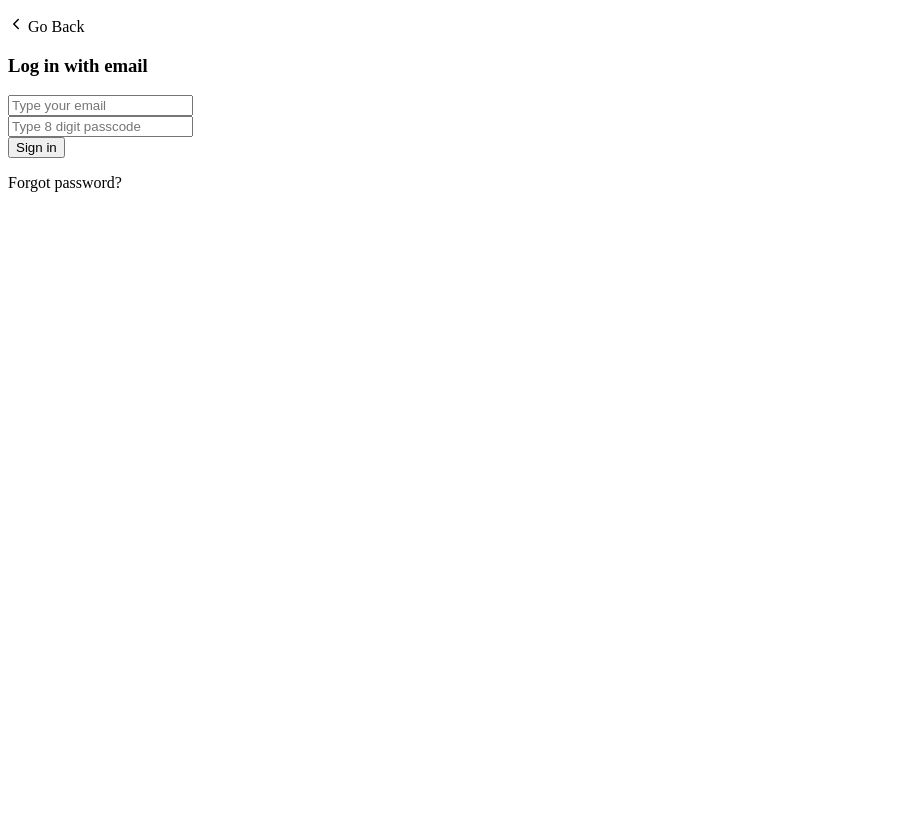
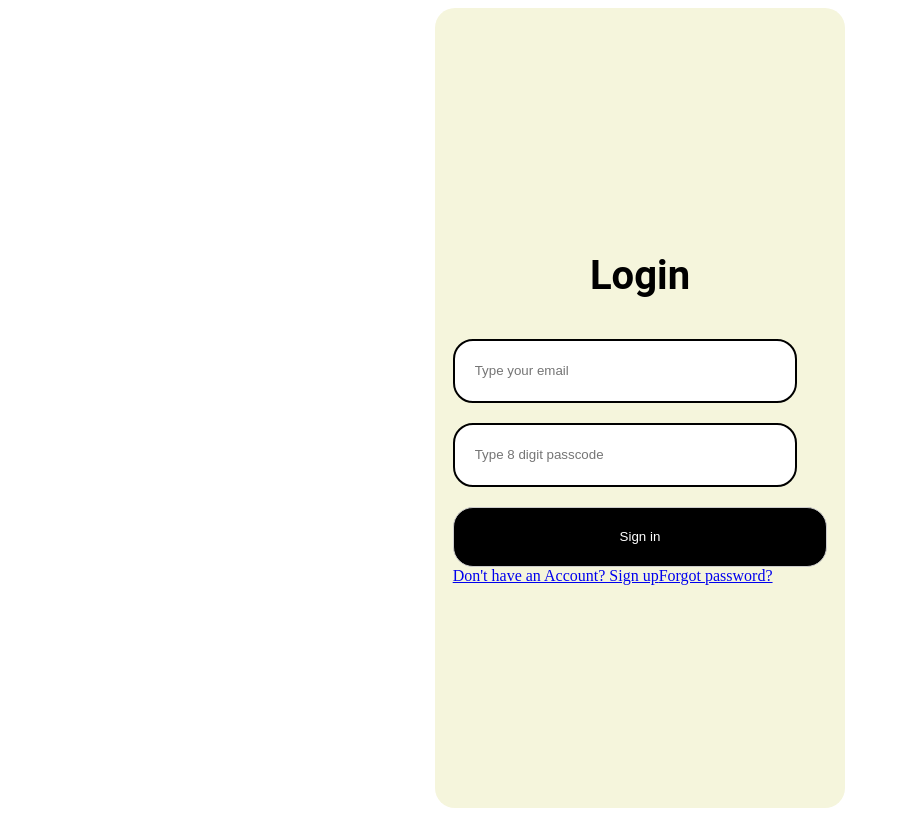
Before and after one commit to kbtanvir/movie-list-frontend, a React (Vite) app: page /login in a window 1280 px wide. Shown: the whole page, without its empty margins (0-900 px from the left). Built offline with nearby package versions, Linux system fonts and the light colour scheme.

Commit message:
auth flow ui added

```diff
--- a/src/App.tsx
+++ b/src/App.tsx
@@ -5,35 +5,46 @@ import {
   Route,
   Routes,
 } from "react-router-dom";
-import AuthForm from "./features/auth/view/forms/LoginEmailPass";
+import AuthForm from "./features/auth/view/forms/AuthForm";
 import FormPasswordPreset from "./features/auth/view/forms/PasswordReset";
 import MoviesView from "./features/movies/view/MoviesView";
+import "./global.css";
+import { AppRoutes } from "./lib/consts/Routes";
 import PrivateRoute from "./lib/layouts/PrivateRoute";
 
-function App() {
+export default function App() {
   return (
+    <div className="wrapper">
       <Router>
         <Routes>
           {/* * PROTECTED ROUTES */}
 
-        <Route path="/" element={<PrivateRoute children={<RootView />} />} />
           <Route
-          path="/movies"
-          element={<PrivateRoute children={<MoviesView />} />}
+            path={AppRoutes.home}
+            element={<PrivateRoute element={<RootView />} />}
           />
-        <Route path="*" element={<Navigate to="/" />} />
+          <Route
+            path={AppRoutes.movies}
+            element={<PrivateRoute element={<MoviesView />} />}
+          />
 
           {/* * AUTH ROUTES */}
 
-        <Route path="/login" element={<AuthForm />} />
-        <Route path="/register" element={<AuthForm />} />
-        <Route path="/password-reset" element={<FormPasswordPreset />} />
+          <Route path={AppRoutes.login} element={<AuthForm />} />
+          <Route path={AppRoutes.register} element={<AuthForm register />} />
+          <Route
+            path={AppRoutes.passwordReset}
+            element={<FormPasswordPreset />}
+          />
+
+          {/* * DEFAULT ROUTE */}
+
+          <Route path="*" element={<Navigate to={AppRoutes.home} />} />
         </Routes>
       </Router>
+    </div>
   );
 }
-
-export default App;
 
 function RootView() {
   useEffect(() => {}, []);
--- a/src/features/auth/view/forms/LoginEmailPass.tsx
+++ b/src/features/auth/view/forms/AuthForm.tsx
@@ -1,12 +1,13 @@
 import { yupResolver } from "@hookform/resolvers/yup";
 import { useState } from "react";
 import { useForm } from "react-hook-form";
-import { IoIosArrowBack } from "react-icons/io";
+import { Link } from "react-router-dom";
 import * as yup from "yup";
+import { AppRoutes } from "../../../../lib/consts/Routes";
 import { StateResponse } from "../../models/types/Auth";
 import ErrorMessageText from "./ErrorMessageText";
 
-export default function AuthForm() {
+export default function AuthForm({ ...props }: { register?: boolean }) {
   // const { response } = useSelector((state: RootState) => state.global)
   // const dispatch = useDispatch()
 
@@ -63,27 +64,17 @@ export default function AuthForm() {
   });
 
   const onSubmit = (data: any) => {
-    //    dispatch(signInWithEmailPassRequest(data.email, data.password))
-    console.log(data);
+    if (props.register) {
+      return; // dispatch(registerWithEmailPassRequest(data.email, data.password))
+    }
+    return; // dispatch(signInWithEmailPassRequest(data.email, data.password))
+    // console.log(data);
   };
 
   return (
-    <div className="flex-col-start w-full gap-7">
-      <p
-        className="flex flex-row items-center gap-2"
-        onClick={() =>
-          // todo: router.push("/auth/login")
-          false
-        }
-      >
-        <IoIosArrowBack /> Go Back
-      </p>
-
-      <h3 className="text-xl font-light">Log in with email</h3>
-      <form
-        onSubmit={handleSubmit(onSubmit)}
-        className="flex-col-start w-full gap-5"
-      >
+    <div>
+      <h3>{props.register ? "Signup" : "Login"}</h3>
+      <form onSubmit={handleSubmit(onSubmit)}>
         {textFields.map(({ name, fieldType, label, placeholder }, i) => (
           <div key={i} className="w-full">
             <input
@@ -96,21 +87,23 @@ export default function AuthForm() {
             <ErrorMessageText errors={errors} name={name} />
           </div>
         ))}
-        <div className="flex w-full flex-col items-center justify-start gap-5 sm:flex-row">
-          <button
-            type="submit"
-            className="button button--contrast font-caveat text-xl sm:max-w-[200px] "
-          >
+        <div>
+          <button type="submit">
             {state.status === "loading" ? "Loading..." : "Sign in"}
           </button>
-          <p
-            onClick={() => {
-              // todo: router.push("/auth/login")
-              false;
-            }}
-          >
-            Forgot password?
-          </p>
+          {props.register ? (
+            <Link to={AppRoutes.login}>
+              <span>Already have an account?</span>
+            </Link>
+          ) : (
+            <Link to={AppRoutes.register}>
+              <span>Don't have an Account? Sign up</span>
+            </Link>
+          )}
+
+          <Link to={AppRoutes.passwordReset}>
+            <span>Forgot password?</span>
+          </Link>
         </div>
       </form>
     </div>
--- a/src/features/auth/view/forms/ErrorMessageText.tsx
+++ b/src/features/auth/view/forms/ErrorMessageText.tsx
@@ -1,3 +1,3 @@
 export default function ErrorMessageText({ errors, name }: any) {
-  return <>{errors[name] && <div className="py-3 text-red-400">{errors[name].message}</div>}</>
+  return <>{errors[name] && <div>{errors[name].message}</div>}</>;
 }
--- a/src/features/auth/view/forms/PasswordReset.tsx
+++ b/src/features/auth/view/forms/PasswordReset.tsx
@@ -2,7 +2,9 @@ import { yupResolver } from "@hookform/resolvers/yup";
 import { useState } from "react";
 import { useForm } from "react-hook-form";
 import { IoIosArrowBack } from "react-icons/io";
+import { Link } from "react-router-dom";
 import * as yup from "yup";
+import { AppRoutes } from "../../../../lib/consts/Routes";
 import { StateResponse } from "../../models/types/Auth";
 import ErrorMessageText from "./ErrorMessageText";
 
@@ -66,20 +68,17 @@ export default function FormPasswordPreset() {
   };
 
   return (
-    <div className="flex-col-start gap-7">
-      <p
-        className="flex flex-row items-center gap-2"
-        onClick={() => {
-          false
-        }}
-      >
-        <IoIosArrowBack /> Back to login
-      </p>
+    <div>
+      <Link to={AppRoutes.login}>
+        <span onClick={() => {}}>
+          <IoIosArrowBack /> Back to login
+        </span>
+      </Link>
 
       {state.status !== "loaded" ? (
-        <h3 className="text-xl font-light">Enter email to reset password </h3>
+        <h3>Enter email to reset password </h3>
       ) : (
-        <h3 className="text-xl font-light">
+        <h3>
           If an account exists for <span>email</span>, you will get an email
           with instructions on resetting your password. If it doesn&apos;t
           arrive, be sure to check your spam folder.
@@ -87,27 +86,20 @@ export default function FormPasswordPreset() {
       )}
 
       {state.status !== "loaded" && (
-        <form
-          onSubmit={handleSubmit(onSubmit)}
-          className="flex-col-start w-full gap-5 lg:w-[440px]"
-        >
+        <form onSubmit={handleSubmit(onSubmit)}>
           {formFields.map((field, i) => (
-            <div key={i} className="w-full">
+            <div key={i}>
               <input
                 autoComplete="on"
                 type={field.type}
                 {...register(field.name)}
-                className="input w-full"
                 placeholder={field.placeholder}
               />
               <ErrorMessageText errors={errors} name={field.name} />
             </div>
           ))}
-          <div className="flex items-center justify-start gap-5 sm:flex-row">
-            <button
-              type="submit"
-              className="button button--contrast min-w-fit  font-caveat text-xl  sm:w-full lg:min-w-[200px]"
-            >
+          <div>
+            <button type="submit">
               {state.status === "loading" ? "Loading..." : "Send reset link"}
             </button>
           </div>
--- /dev/null
+++ b/src/global.css
@@ -0,0 +1,49 @@
+.wrapper {
+  display: flex;
+  flex-direction: column;
+  align-items: center;
+  justify-content: center;
+  height: 100vh;
+  width: 410px;
+  margin: auto;
+  background-color: beige;
+  border-radius: 20px;
+}
+
+/* GLOBAL CSS */
+
+h3 {
+  text-align: center;
+  margin-top: 20px;
+  font-size: 40px;
+  font-family: "Roboto", sans-serif;
+}
+
+font-h3 {
+  text-align: center;
+  margin-top: 20px;
+  font-size: 30px;
+}
+
+input {
+  width: 300px;
+  height: 40px;
+  border-radius: 20px;
+  border: 2px solid #000;
+  padding: 10px 20px;
+}
+
+button {
+  width: 100%;
+  background-color: #000;
+  color: white;
+  height: 40px;
+  border-radius: 20px;
+  border: 1px solid #ccc;
+  height: 60px;
+}
+
+form {
+  gap: 20px;
+  display: grid;
+}
--- /dev/null
+++ b/src/lib/consts/Routes.ts
@@ -0,0 +1,15 @@
+export enum ControllerEnums {
+  home = "/",
+  login = "/login",
+  register = "/register",
+  movies = "/movies",
+  passwordReset = "/password-reset",
+}
+
+export const AppRoutes = {
+  home: ControllerEnums.home,
+  login: ControllerEnums.login,
+  register: ControllerEnums.register,
+  movies: ControllerEnums.movies,
+  passwordReset: ControllerEnums.passwordReset,
+};
--- a/src/lib/layouts/PrivateRoute.tsx
+++ b/src/lib/layouts/PrivateRoute.tsx
@@ -1,9 +1,10 @@
 // import React, { useEffect } from 'react';
 import { Navigate } from "react-router-dom";
+import { AppRoutes } from "../consts/Routes";
 // import { useAppDispatch, useAppSelector } from '../../../hooks/redux/hooks';
 // import { verifyJwt } from '../authSlice';
 
-const PrivateRoute = ({ children }: { children: JSX.Element }) => {
+const PrivateRoute = ({ element }: { element: JSX.Element }) => {
   // const { isSuccess, isAuthenticated, jwt } = useAppSelector(
   //   (state) => state.auth
   // );
@@ -16,7 +17,7 @@ const PrivateRoute = ({ children }: { children: JSX.Element }) => {
   //   dispatch(verifyJwt(jwt.token));
   // }, [jwt, isSuccess]);
 
-  return false ? children : <Navigate replace to="/login" />;
+  return false ? element : <Navigate replace to={AppRoutes.login} />;
 };
 
 export default PrivateRoute;
```
Also changed, not shown: src/features/movies/view/layouts/AuthLayout.tsx (deleted, +0 -16 lines). Lines whose indentation alone changed are shown as unchanged.
